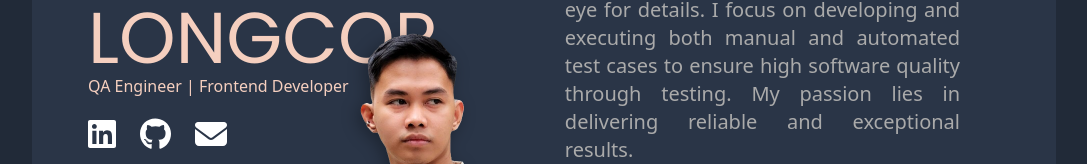
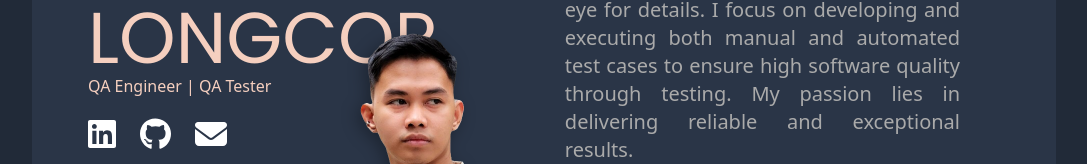
Before and after one commit to reden-longcop/reden-longcop.github.io, a React (Create React App) app: page / in a window 1280 px wide. Shown: the part 166-330 px from the top of the page, without its empty margins (96-1183 px from the left). Built offline with nearby package versions, Linux system fonts and the light colour scheme.

Commit message:
commit changes

```diff
--- a/public/index.html
+++ b/public/index.html
@@ -2,7 +2,7 @@
 <html lang="en">
   <head>
     <meta charset="utf-8" />
-    <link rel="icon" href="%PUBLIC_URL%/favicon.ico" />
+    <link rel="icon" href="%PUBLIC_URL%/R-icon.png" />
     <meta name="viewport" content="width=device-width, initial-scale=1" />
     <meta name="theme-color" content="#000000" />
     <meta
--- a/src/components/profile.jsx
+++ b/src/components/profile.jsx
@@ -33,7 +33,7 @@ function Profile() {
                 }}
             >
                 <h1 className="sm:text-6xl md:text-7xl md:pt-5 2xl:text-9xl">REDEN LONGCOP</h1>
-                <h3>QA Engineer | Frontend Developer</h3>
+                <h3>QA Engineer | QA Tester</h3>
                 <div className="icons md:space-x-6 space-x-3">
                     <a href={linkedin_link} className="icon-link"><FontAwesomeIcon className="linkedin icon" icon={faLinkedin} /></a>
                     <a href={github_link} className="icon-link"><FontAwesomeIcon className="github icon" icon={faGithub} /></a>
```
Also changed, not shown: public/R-icon.png (added).
